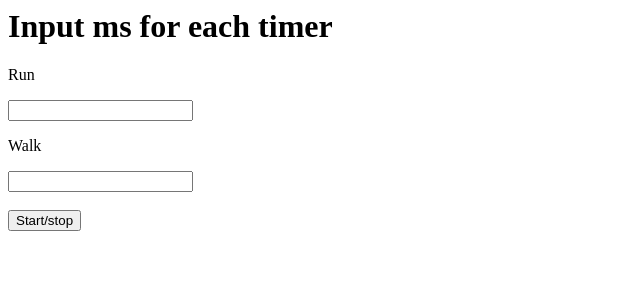
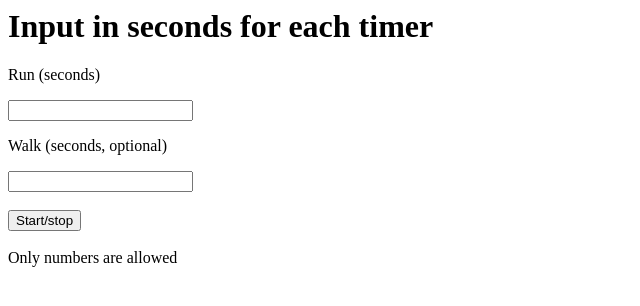
Before and after one commit to StevenKitzes/runner-timer, a plain HTML site: page index.html in a window 1280 px wide. Both pictures are taken after a click on the button "Start/stop". Shown: the whole page, without its empty margins (0-640 px from the left). Drawn offline with Linux system fonts and the light colour scheme.

Commit message:
better user feedback, change input from ms to s

```diff
--- a/index.html
+++ b/index.html
@@ -4,12 +4,13 @@
     <title>Runner Timer</title>
   </head>
   <body>
-    <h1>Input ms for each timer</h1>
-    <p>Run</p>
+    <h1>Input in seconds for each timer</h1>
+    <p>Run (seconds)</p>
     <input id='first' type="text" />
-    <p>Walk</p>
+    <p>Walk (seconds, optional)</p>
     <input id='second' type="text" /><br /><br />
-    <button id='play'>Start/stop</button>
+    <button id='play'>Start/stop</button><br /><br />
+    <div id='feedback'></div>
     <audio id='run'>
       <source src="run.wav" type="audio/wav" />
     </audio>
@@ -23,6 +24,7 @@
       const play = document.getElementById('play')
       const run = document.getElementById('run')
       const stop = document.getElementById('stop')
+      const feedback = document.getElementById('feedback')
 
       let interval, timeout
       let playing = false
@@ -34,10 +36,12 @@
         console.log('timer')
         let time
         if (which == run) {
+          feedback.innerHTML = 'Running'
           console.log('which was run')
           time = runValue
           which = stop
         } else {
+          feedback.innerHTML = 'Walking'
           console.log('which was stop')
           time = stopValue
           which = run
@@ -56,11 +60,13 @@
           console.log('manage stop')
           playing = false
           which = run
+          feedback.innerHTML = 'Stopped'
         } else {
           console.log('manage start')
-          runValue = parseInt(first.value)
-          stopValue = parseInt(second.value)
+          runValue = parseInt(first.value) * 1000
+          stopValue = parseInt(second.value) * 1000
           if (isNaN(runValue)) {
+            feedback.innerHTML = 'Only numbers are allowed'
             console.log('need number')
             return
           }
@@ -68,6 +74,7 @@
           playing = true
           run.play()
           if (isNaN(stopValue)) {
+            feedback.innerHTML = 'Running (no number found for Walk)'
             interval = setInterval(() => {
               run.play()
             }, runValue)
```
